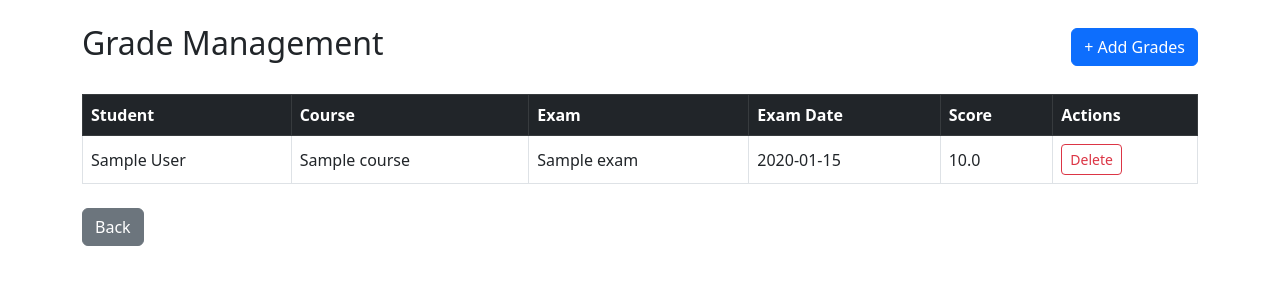
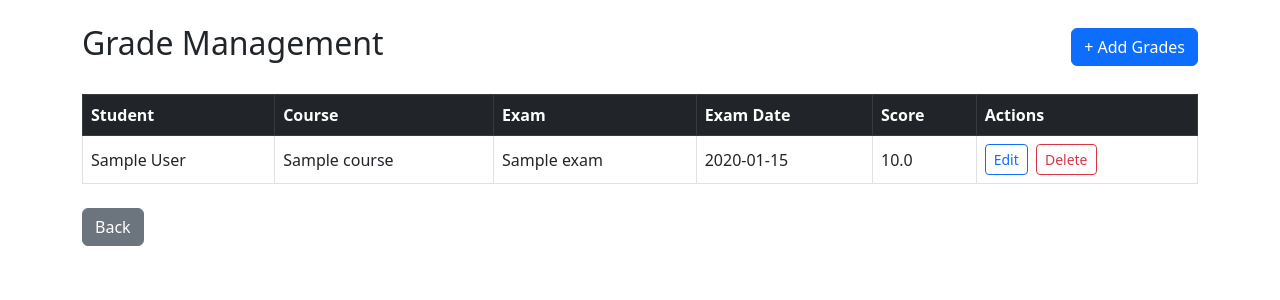
Before and after one commit to pimpingj/StudentMS, a Flask app: page /teacher/grades in a window 1280 px wide. Shown: the part 56-356 px from the top of the page. Run offline with Flask 3, Linux system fonts and the light colour scheme; a user stored in the database is signed in; tables that the repository leaves empty hold one stand-in row (values such as "Sample post").

Commit message:
Add Edit button to teacher grade list to allow modifying saved grades
Co-Authored-By: Claude Sonnet 4.6 <noreply@anthropic.com>

```diff
--- a/app/templates/teacher/grade_list.html
+++ b/app/templates/teacher/grade_list.html
@@ -28,6 +28,11 @@
                 <td>{{ g.exam.exam_date }}</td>
                 <td>{{ g.score }}</td>
                 <td>
+                    <a href="{{ url_for('teacher.grade_bulk',
+                                       exam_id=g.exam_id,
+                                       course_id=g.course_id,
+                                       class_ids=g.exam.classes|map(attribute='class_id')|join(',')) }}"
+                       class="btn btn-sm btn-outline-primary me-1">Edit</a>
                     <form method="POST" action="{{ url_for('teacher.delete_grade', grade_id=g.grade_id) }}"
                           class="d-inline" onsubmit="return confirm('Delete this grade?')">
                         <button class="btn btn-sm btn-outline-danger">Delete</button>
```
